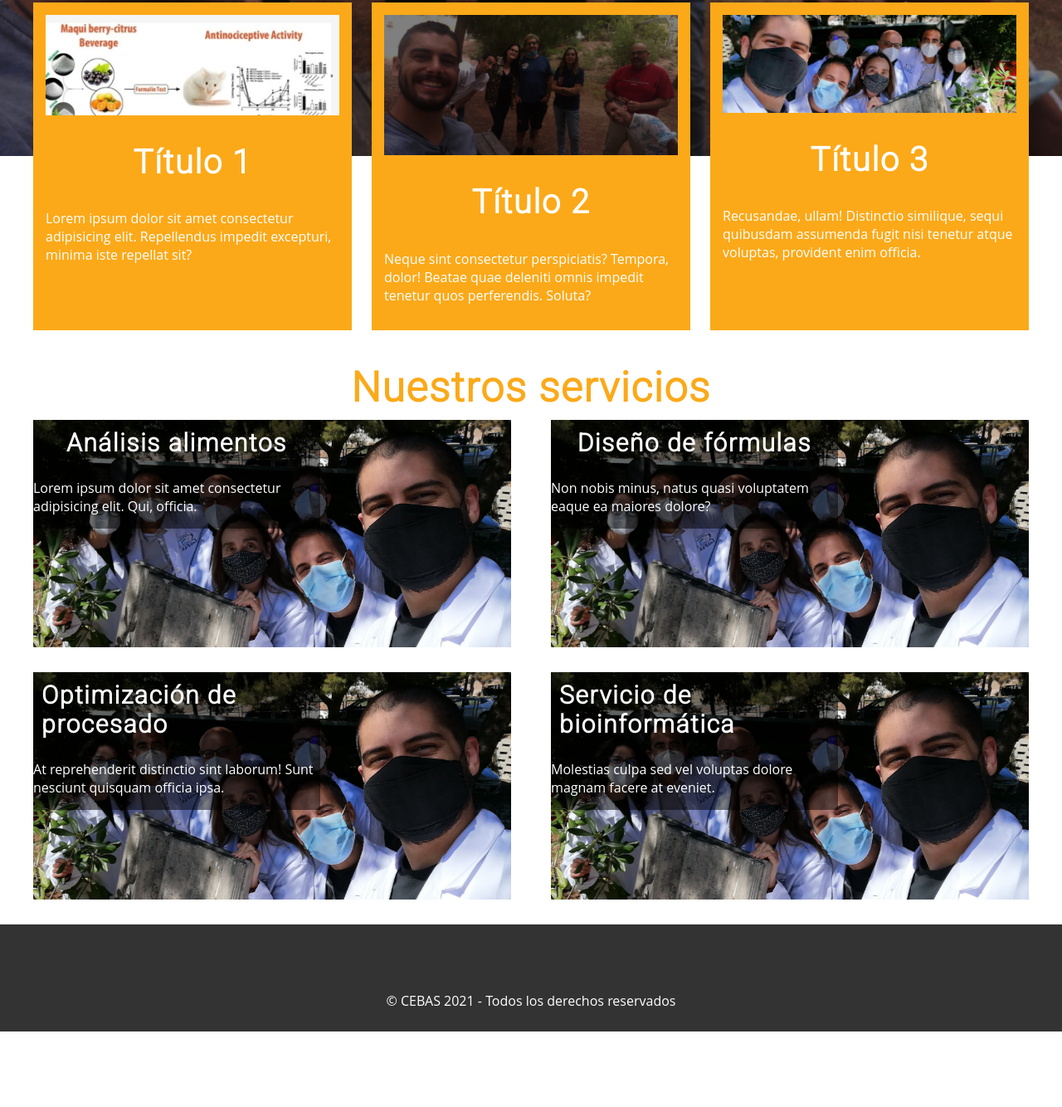
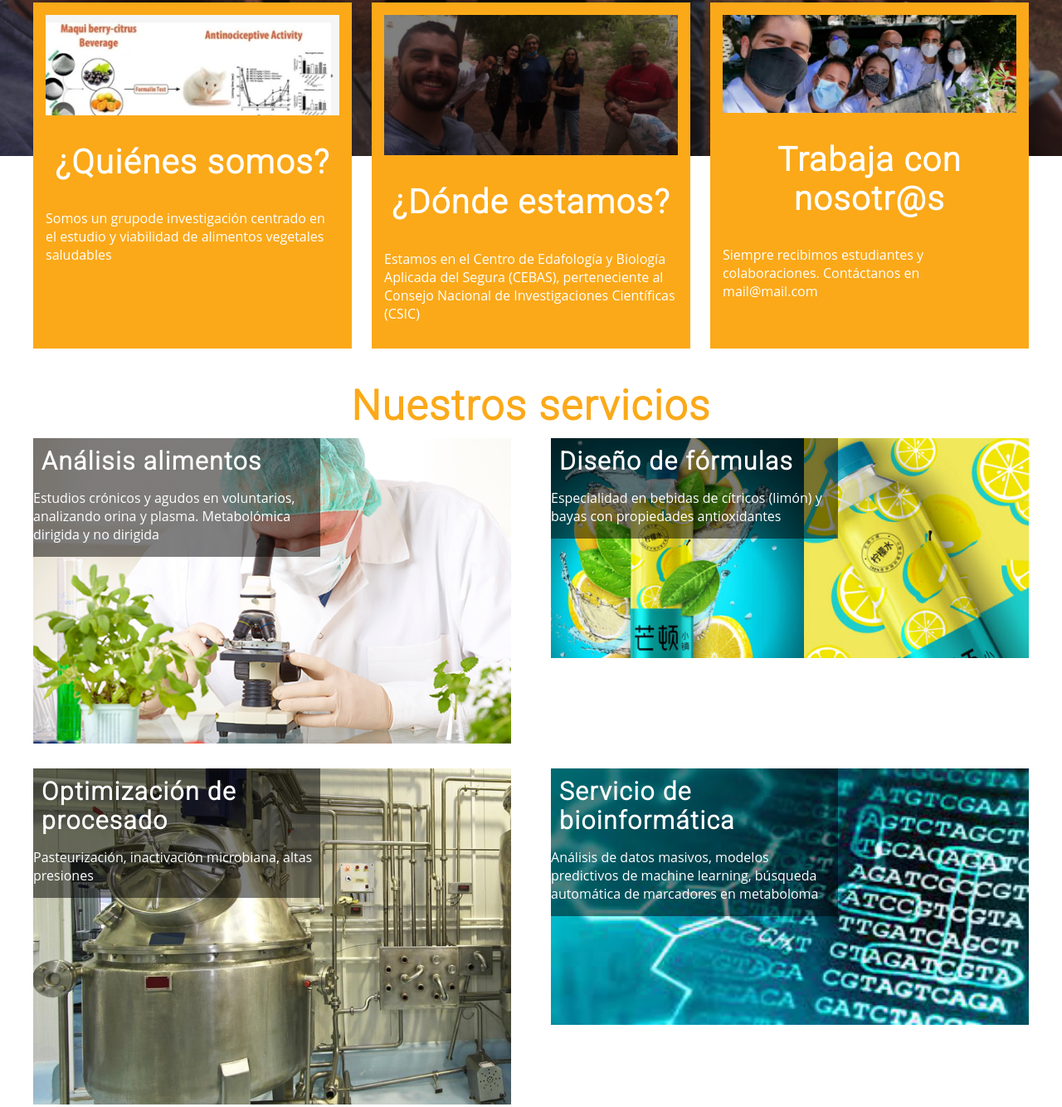
Before and after one commit to dhprieto/personal_website, a plain HTML site: page index.html in a window 1280 px wide. Shown: the part 426-1760 px from the top of the page at 83% size. Before the commit the page ends 1669 px from the top, so only its background shows below. Drawn offline with Linux system fonts and the light colour scheme; some icons are missing.

Commit message:
imagenes y texto

```diff
--- a/css/styles.css
+++ b/css/styles.css
@@ -8,6 +8,7 @@ img{
     display: block;
     max-width: 100%;
     margin:auto;
+    object-fit: fill;
 }
 h1, h2, h3, h4, h5, h6 {
     font-family: 'Roboto', sans-serif;
@@ -289,7 +290,7 @@ body{
         text-align: center;
     }
 
-    .cursos__descripcion{
+    /*.cursos__descripcion{
         margin: 10 px;
         padding: 20 px;
         display: flex;
@@ -297,7 +298,7 @@ body{
         justify-content: center;
         align-items: center;
         align-content: center;
-    }
+    }*/
     .cursos__titulo{
         font-size:30px;
         margin:10px;
--- a/index.html
+++ b/index.html
@@ -34,48 +34,48 @@
             <section class="info">
                 <article class="info__columna">
                     <img src="img/img2.jpg" alt="" class="info__img">
-                    <h2 class="info__titulo">Título 1</h2>
-                    <p class="info__txt">Lorem ipsum dolor sit amet consectetur adipisicing elit. Repellendus impedit excepturi, minima iste repellat sit?</p>
+                    <h2 class="info__titulo">¿Quiénes somos?</h2>
+                    <p class="info__txt">Somos un grupode investigación centrado en el estudio y viabilidad de alimentos vegetales saludables</p>
                 </article>
                 <article class="info__columna">
                     <img src="img/banner2.jpg" alt="" class="info__img">
-                    <h2 class="info__titulo">Título 2</h2>
-                    <p class="info__txt">Neque sint consectetur perspiciatis? Tempora, dolor! Beatae quae deleniti omnis impedit tenetur quos perferendis. Soluta?</p>
+                    <h2 class="info__titulo">¿Dónde estamos?</h2>
+                    <p class="info__txt">Estamos en el Centro de Edafología y Biología Aplicada del Segura (CEBAS), perteneciente al Consejo Nacional de Investigaciones Científicas (CSIC)</p>
                 </article>
                 <article class="info__columna">
                     <img src="img/img1.jpg" alt="" class="info__img">
-                    <h2 class="info__titulo">Título 3</h2>
-                    <p class="info__txt">Recusandae, ullam! Distinctio similique, sequi quibusdam assumenda fugit nisi tenetur atque voluptas, provident enim officia.</p>
+                    <h2 class="info__titulo">Trabaja con nosotr@s</h2>
+                    <p class="info__txt">Siempre recibimos estudiantes y colaboraciones. Contáctanos en mail@mail.com</p>
                 </article>
             </section>
             <section class="cursos">
                 <h2 class="section__titulo">Nuestros servicios</h2>
                 <div class="cursos__columna">
-                    <img src="img/img3.jpg" alt="" class="cursos__img">
+                    <img src="img/analisisAlimentos.png" alt="" class="cursos__img">
                     <div class="cursos__descripcion">
                         <h3 class="cursos__titulo">Análisis alimentos</h3>
-                        <p class="cursos_txt">Lorem ipsum dolor sit amet consectetur adipisicing elit. Qui, officia.</p>
+                        <p class="cursos__txt">Estudios crónicos y agudos en voluntarios, analizando orina y plasma. Metabolómica dirigida y no dirigida </p>
                     </div>
                 </div>
                 <div class="cursos__columna">
-                    <img src="img/img3.jpg" alt="" class="cursos__img">
+                    <img src="img/diseñoBebidas.jpg" alt="" class="cursos__img">
                     <div class="cursos__descripcion">
                         <h3 class="cursos__titulo">Diseño de fórmulas</h3>
-                        <p class="cursos_txt">Non nobis minus, natus quasi voluptatem eaque ea maiores dolore?</p>
+                        <p class="cursos__txt"> Especialidad en bebidas de cítricos (limón) y bayas con propiedades antioxidantes</p>
                     </div>
                 </div>
                 <div class="cursos__columna">
-                    <img src="img/img3.jpg" alt="" class="cursos__img">
+                    <img src="img/pasteurizacionAlimentos.jpg" alt="" class="cursos__img">
                     <div class="cursos__descripcion">
                         <h3 class="cursos__titulo">Optimización de procesado</h3>
-                        <p class="cursos_txt">At reprehenderit distinctio sint laborum! Sunt nesciunt quisquam officia ipsa.</p>
+                        <p class="cursos__txt">Pasteurización, inactivación microbiana, altas presiones</p>
                     </div>
                 </div>
                 <div class="cursos__columna">
-                    <img src="img/img3.jpg" alt="" class="cursos__img">
+                    <img src="img/bioinformatics.jpg" alt="" class="cursos__img">
                     <div class="cursos__descripcion">
                         <h3 class="cursos__titulo">Servicio de bioinformática</h3>
-                        <p class="cursos_txt">Molestias culpa sed vel voluptas dolore magnam facere at eveniet.</p>
+                        <p class="cursos__txt">Análisis de datos masivos, modelos predictivos de machine learning, búsqueda automática de marcadores en metaboloma</p>
                     </div>
                 </div>
             </section>
```
Also changed, not shown: img/analisisAlimentos.png (added), img/bioinformatics.jpg (added), img/diseñoBebidas.jpg (added), img/pasteurizacionAlimentos.jpg (added).
